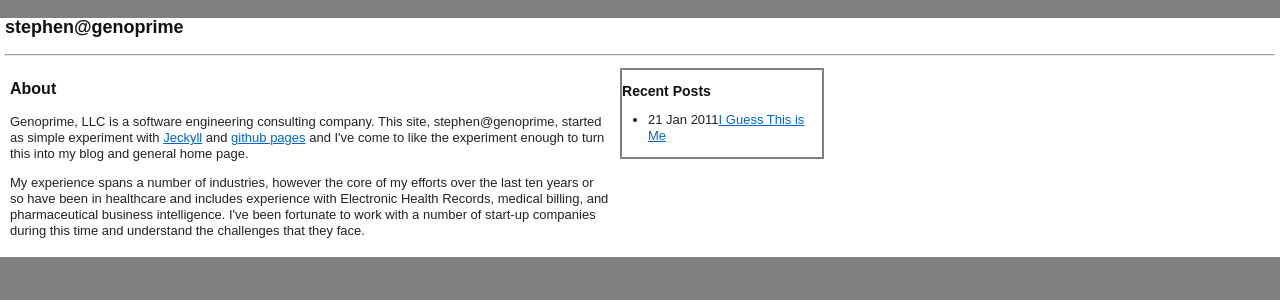
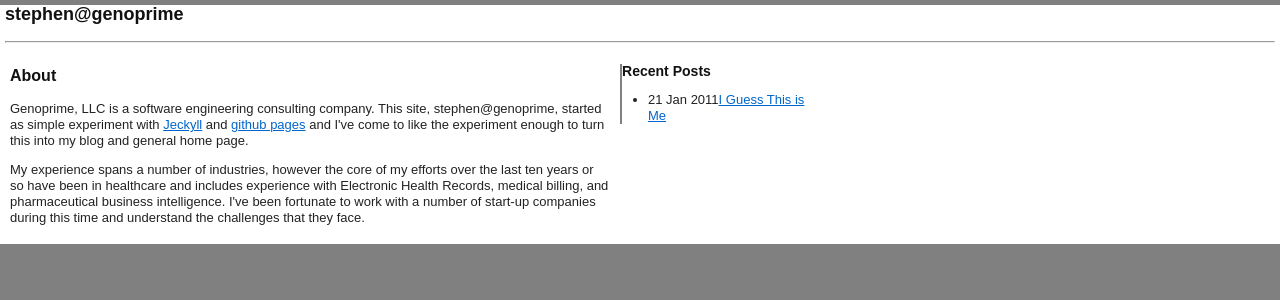
Before and after one commit to spmallette/spmallette.github.com, a Jekyll site: the page built from index.html, in a window 1280 px wide. Shown: the top 300 px of the page. Built offline with Jekyll 4.4.1, drawn with Linux system fonts in a browser that asks for light colours; Markdown is read by kramdown in place of the engine named in the settings.

Commit message:
fixed some alignment and style issues

```diff
--- a/_layouts/default.html
+++ b/_layouts/default.html
@@ -9,10 +9,10 @@
   </head>
   <body>
     <div class="container" style="margin:5px">
-      <h1>stephen@genoprime</h1>
+      <h1 style="margin-top:5px">stephen@genoprime</h1>
       <hr/>
     </div>
-    <div class="unit on-2 columns">
+    <div class="unit on-2 columns same-height">
       <div class="container" style="margin:5px">
         <div class="fixed column">
           <div id="main" class="container">
@@ -20,7 +20,7 @@
 	  </div>
         </div>
         <div class="fixed column">
-          <div id="right" class="container" style="border-style:solid;border-color:gray;border-width:2px">
+          <div id="right" class="container" style="border-left-style:solid;border-left-color:gray;border-left-width:2px">
 	    <h3>Recent Posts</h3>
             <ul>
 	      {% for post in site.posts %}
```
